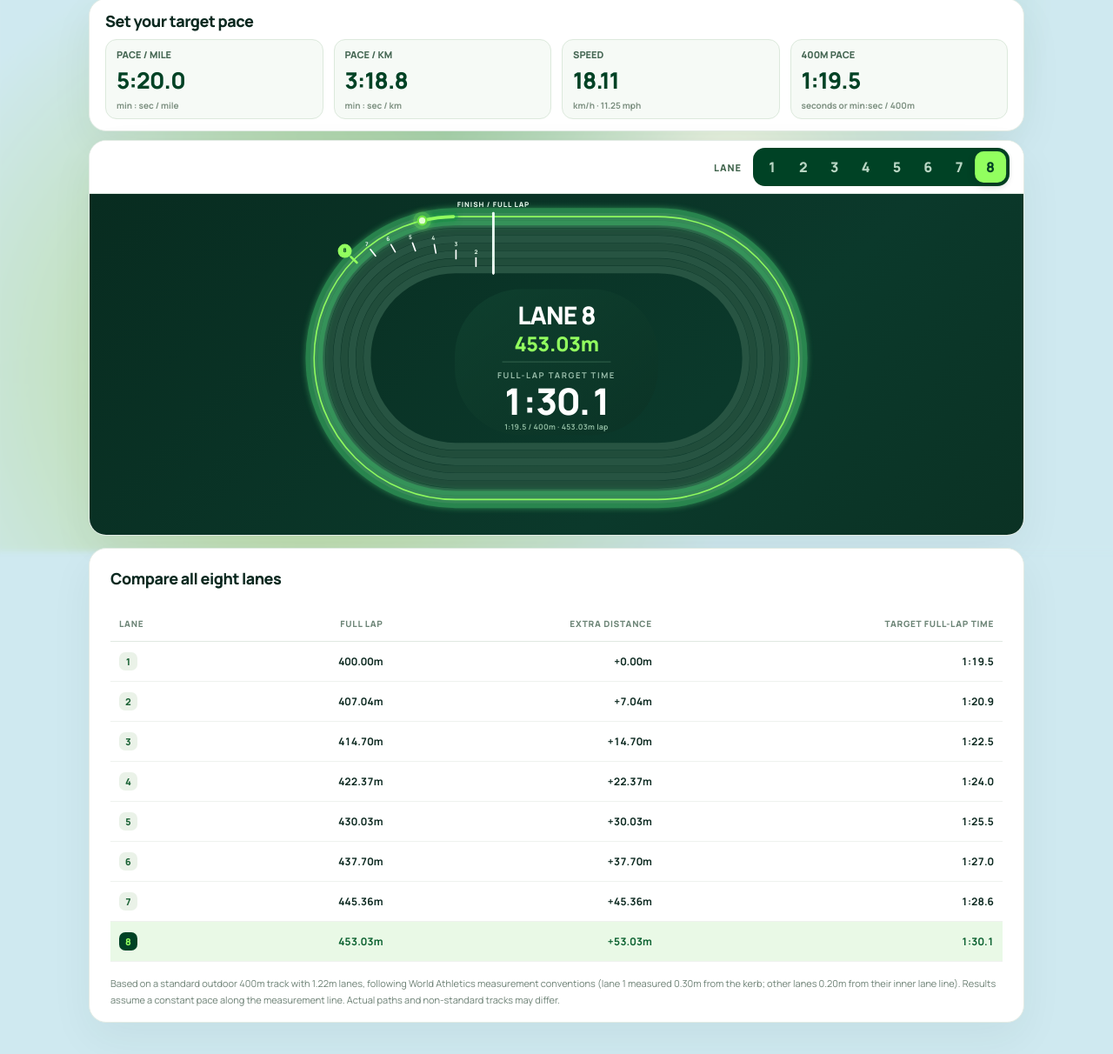
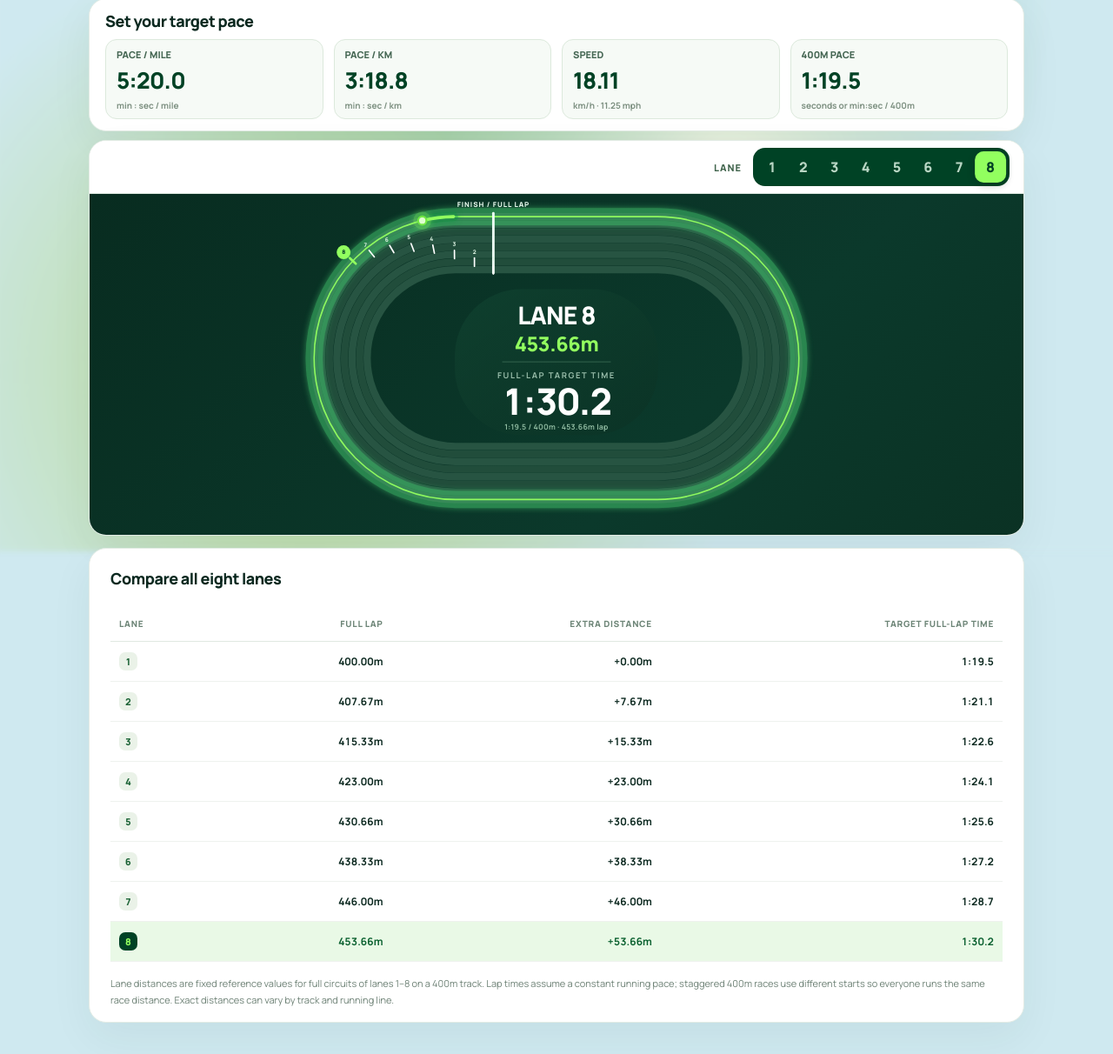
Before and after one commit to jdkeir7-coder/stridecalculator, a plain HTML site: page track-lanes.html in a window 1280 px wide. Shown: the part 172-1384 px from the top of the page at 87% size. Drawn offline with Linux system fonts and the light colour scheme.

Commit message:
Use exact requested lane distances across track calculator

```diff
--- a/track-lanes.html
+++ b/track-lanes.html
@@ -261,10 +261,10 @@ body::before{content:"";position:fixed;inset:-.8vmin;z-index:-1;pointer-events:n
 <g id="finishMarks"></g><g id="staggerMarks"></g>
 <g id="infieldGroup" pointer-events="none"><rect x="339" y="151" width="322" height="231" rx="105" fill="url(#infield)" opacity=".58"/>
 <text x="500" y="207" text-anchor="middle" class="infield-lane" id="infieldLane">LANE 8</text>
-<text x="500" y="250" text-anchor="middle" class="infield-distance" id="infieldDistance">453.03m</text>
+<text x="500" y="250" text-anchor="middle" class="infield-distance" id="infieldDistance">453.66m</text>
 <line x1="414" y1="266" x2="586" y2="266" class="infield-rule"/>
 <text x="500" y="292" text-anchor="middle" class="infield-foot" id="calcPhase">FULL-LAP TARGET TIME</text>
-<text x="500" y="350" text-anchor="middle" class="infield-time" id="infieldLapTime">1:30.1</text>
+<text x="500" y="350" text-anchor="middle" class="infield-time" id="infieldLapTime">1:30.2</text>
 <text x="500" y="374" text-anchor="middle" id="calcDetails">400m pace × lane distance ÷ 400</text></g>
 <path id="motionTrailBlur" fill="none" stroke="#0a913c" stroke-linecap="round" stroke-width="14" opacity=".45" filter="url(#pulseGlow)" pointer-events="none"/>
 <path id="motionTrail" fill="none" stroke="#92ff5f" stroke-width="5" stroke-linecap="round" pointer-events="none"/>
@@ -278,7 +278,7 @@ body::before{content:"";position:fixed;inset:-.8vmin;z-index:-1;pointer-events:n
 
 </section>
 
-<section class="panel comparison-panel" aria-labelledby="comparison-heading"><div class="section-head"><div><h2 class="section-title" id="comparison-heading">Compare all eight lanes</h2></div></div><div class="table-container"><table class="comparison-table"><thead><tr><th scope="col">Lane</th><th scope="col">Full lap</th><th scope="col">Extra distance</th><th scope="col">Target full-lap time</th></tr></thead><tbody id="comparisonRows"></tbody></table></div><p class="fine-print">Based on a standard outdoor 400m track with 1.22m lanes, following World Athletics measurement conventions (lane 1 measured 0.30m from the kerb; other lanes 0.20m from their inner lane line). Results assume a constant pace along the measurement line. Actual paths and non-standard tracks may differ.</p></section>
+<section class="panel comparison-panel" aria-labelledby="comparison-heading"><div class="section-head"><div><h2 class="section-title" id="comparison-heading">Compare all eight lanes</h2></div></div><div class="table-container"><table class="comparison-table"><thead><tr><th scope="col">Lane</th><th scope="col">Full lap</th><th scope="col">Extra distance</th><th scope="col">Target full-lap time</th></tr></thead><tbody id="comparisonRows"></tbody></table></div><p class="fine-print">Lane distances are fixed reference values for full circuits of lanes 1–8 on a 400m track. Lap times assume a constant running pace; staggered 400m races use different starts so everyone runs the same race distance. Exact distances can vary by track and running line.</p></section>
 </main>
 <script>
 (()=>{
@@ -304,7 +304,9 @@ let hoverRadius=morphRadius,hoverFrom=hoverRadius,hoverTo=hoverRadius,hoverStart
 let calculation=null,commitTimer=null,committedKey=null,validPace=true;
 const lanePaths=new Map();
 function radius(n){return inner+(n-1)*gap}
-function distance(n){return n===1?400:400+2*PI*(1.22*(n-1)-0.1)}
+// Exact lane reference distances in metres, kept in one source of truth for every calculation.
+const LANE_DISTANCES=[null,400.00,407.67,415.33,423.00,430.66,438.33,446.00,453.66];
+function distance(n){return LANE_DISTANCES[n]}
 function lapSeconds(n){return distance(n)/metersPerSecond}
 function resultKey(){return `${lane}:${metersPerSecond.toFixed(9)}`}
 function strTime(secs,decimals=1){if(!Number.isFinite(secs)||secs<=0)return '—';const precision=10**decimals,total=Math.round(secs*precision)/precision;let m=Math.floor(total/60),s=total-m*60;if(s>=60){m++;s=0}return String(m)+':'+s.toFixed(decimals).padStart(decimals?3+decimals:2,'0')}
```
